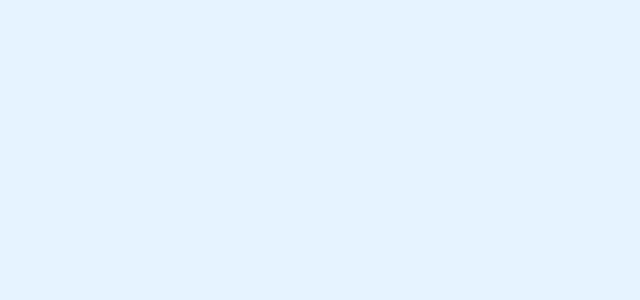
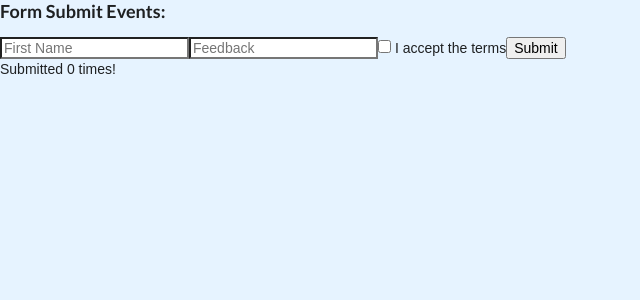
Before and after one commit to andr3wsc0tt/React, a React (Create React App) app: page / in a window 1280 px wide. Shown: the top 300 px of the page, without its empty margins (0-640 px from the left). Built offline with nearby package versions, Linux system fonts and the light colour scheme.

Commit message:
form submit events

```diff
--- a/public/index.html
+++ b/public/index.html
@@ -24,6 +24,7 @@
       work correctly both with client-side routing and a non-root public URL.
       Learn how to configure a non-root public URL by running `npm run build`.
     -->
+    <link rel="stylesheet" href="//cdn.jsdelivr.net/npm/semantic-ui@2.4.2/dist/semantic.min.css" />
     <title>React App</title>
   </head>
   <body>
--- a/src/App.tsx
+++ b/src/App.tsx
@@ -16,6 +16,7 @@ function App() {
       <Card/> */}
       {/* <InputEvents/>
       <MovementEvents/> */}
+      <FormValidation/>
 
     </div>
   );
--- a/src/FormValidation.tsx
+++ b/src/FormValidation.tsx
@@ -1,31 +1,112 @@
-import React, {Component} from 'react';
+import React, { Component } from "react";
 
-class FormValidation extends Component<{}, {firstName: string, feedback: string, acceptedTerms: boolean, submitted: number}>{
-    constructor(props : any){
+class FormValidation extends Component<
+  {},
+  {
+    firstName: string;
+    feedback: string;
+    acceptedTerms: boolean;
+    submitted: number;
+    validationErrors: Record<string, string>;
+  }
+> {
+  constructor(props: any) {
     super(props);
 
     this.state = {
-            firstName: '',
-            feedback: '',
+      firstName: "",
+      feedback: "",
       acceptedTerms: false,
-            submitted: 0,
-            [name]: ""
-        }
+      validationErrors: {},
+      submitted: 0
+    };
 
     this.handleOnChange = this.handleOnChange.bind(this);
     this.handleOnSubmit = this.handleOnSubmit.bind(this);
+    this.validateFields = this.validateFields.bind(this);
   }
-    handleOnChange(event : React.ChangeEvent<HTMLInputElement>){
+  handleOnChange(event: React.ChangeEvent<HTMLInputElement>) {
     const target = event.target;
-        const name : string = target.name;
-        const value = (
-            target.type === 'text'
-            ? target.value
-            : target.checked
-        )
+    const name: string = target.name;
+    const value = target.type === "text" ? target.value : target.checked;
 
     this.setState({
       [name]: value
-        })
+    } as any);
+  }
+
+  handleOnSubmit(e: React.FormEvent<HTMLFormElement>) {
+    e.preventDefault();
+
+    this.validateFields();
+  }
+
+  validateFields() {
+    const { firstName, feedback, acceptedTerms } = this.state;
+
+    const errors: Record<string, string> = {};
+
+    if (!firstName) {
+      errors["firstName"] = "First name cannot be empty";
+    }
+    if (!feedback) {
+      errors["feedback"] = "Feedback cannot be empty";
+    }
+    if (!acceptedTerms) {
+      errors["acceptedTerms"] = "Please accept terms";
+    }
+
+    this.setState({
+      validationErrors: errors
+    } as any);
+  }
+
+  render() {
+    return (
+      <>
+        <section>
+          <h3>Form Submit Events:</h3>
+          <form onSubmit={this.handleOnSubmit}>
+            <label>
+              <span className="error">
+                {this.state.validationErrors.firstName}
+              </span>
+              <input
+                type="text"
+                name="firstName"
+                placeholder="First Name"
+                value={this.state.firstName}
+                onChange={this.handleOnChange}
+              />
+            </label>
+            <label>
+                <span className="error">{this.state.validationErrors.feedback}</span>
+              <input
+                type="text"
+                name="feedback"
+                placeholder="Feedback"
+                value={this.state.feedback}
+                onChange={this.handleOnChange}
+              />
+            </label>
+            <label htmlFor="">
+            <span className="error">{this.state.validationErrors.acceptedTerms }</span>
+                <input
+                type="checkbox"
+                name="acceptedTerms"
+                checked={this.state.acceptedTerms}
+                onChange={this.handleOnChange}
+                /> I accept the terms
+                </label>
+
+            <button type="submit">Submit</button>
+
+            <p>Submitted {this.state.submitted} times!</p>
+          </form>
+        </section>
+      </>
+    );
   }
 }
+
+export default FormValidation;
```
Lines whose indentation alone changed are shown as unchanged.
